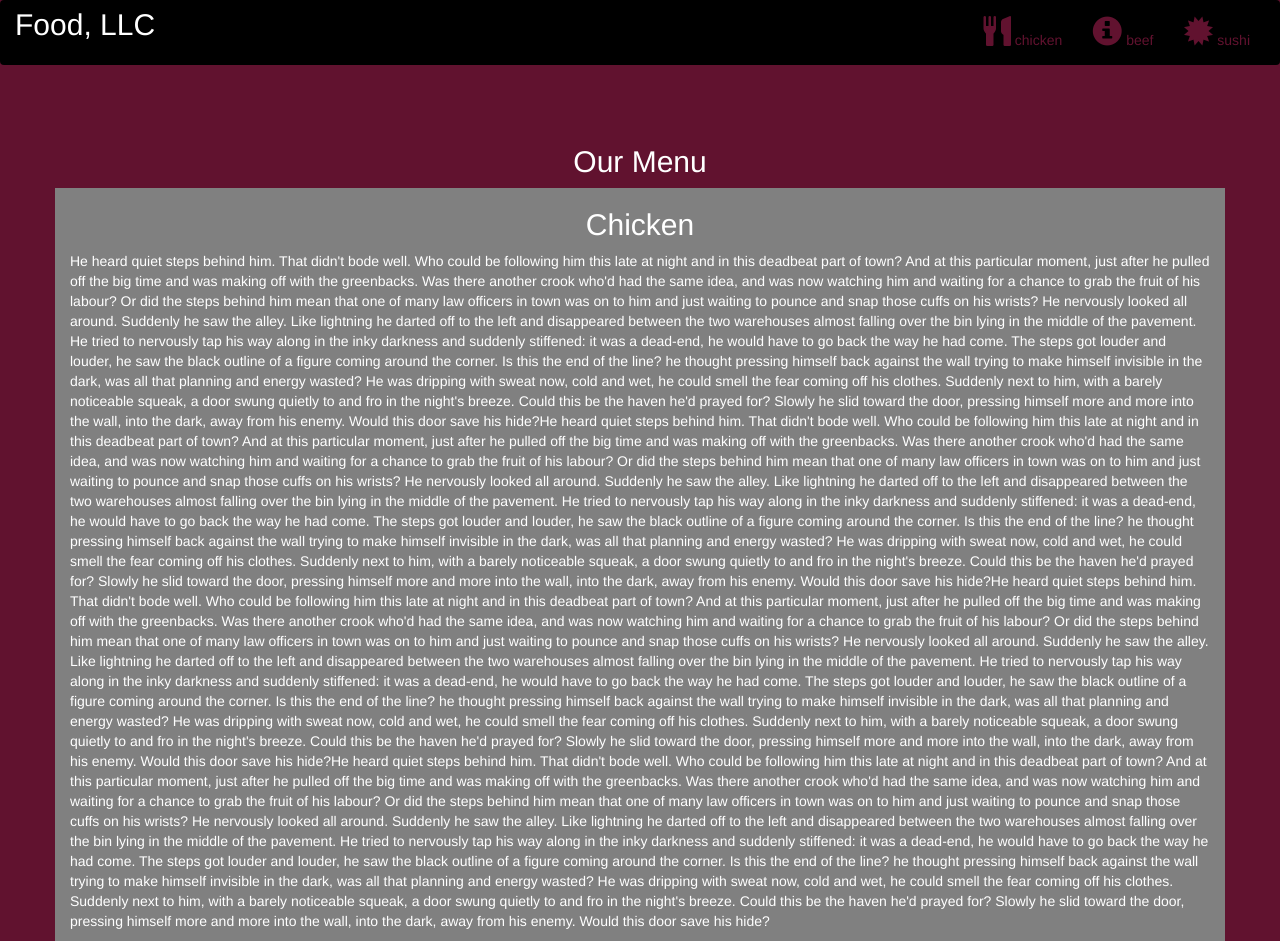
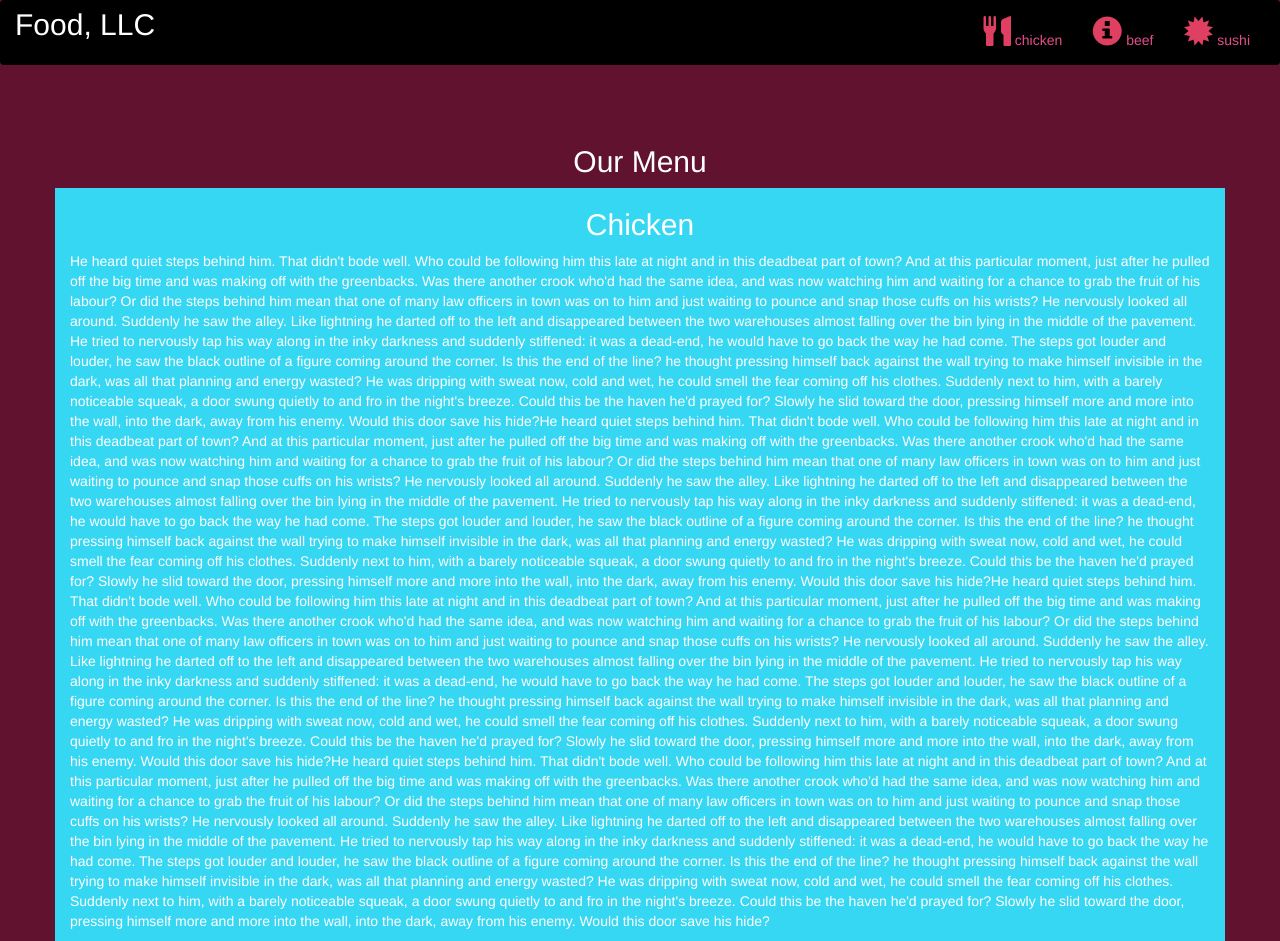
Before and after one commit to dvsrsirisha1412/dvsrsirisha1412.github.io, a plain HTML site: page assignment3/index.html in a window 1280 px wide. Drawn offline with nearby package versions, Linux system fonts and the light colour scheme.

Commit message:
Update style.css

```diff
--- a/assignment3/style.css
+++ b/assignment3/style.css
@@ -15,17 +15,17 @@ body{
 }
 .glyphicon{
 	font-size: 30px;
-	color:#61122F;
+	color:#df4062;
 }
 
 .center{
 	width: 90%;
-	background-color: grey;
+	background-color: rgb(26, 219, 219);
 
 }
 .container
 {
-	background-color: grey;
+	background-color: rgb(53, 215, 243);
 }
 .text-center{
 	font-size: 30px;
@@ -35,7 +35,7 @@ h2{
 	text-align: center;
 }
 #myNavbar ul li a {
-	color: #61122F;
+	color: #e24f88;
 }
 .navbar-brand{
 font-size: 30px;
```
